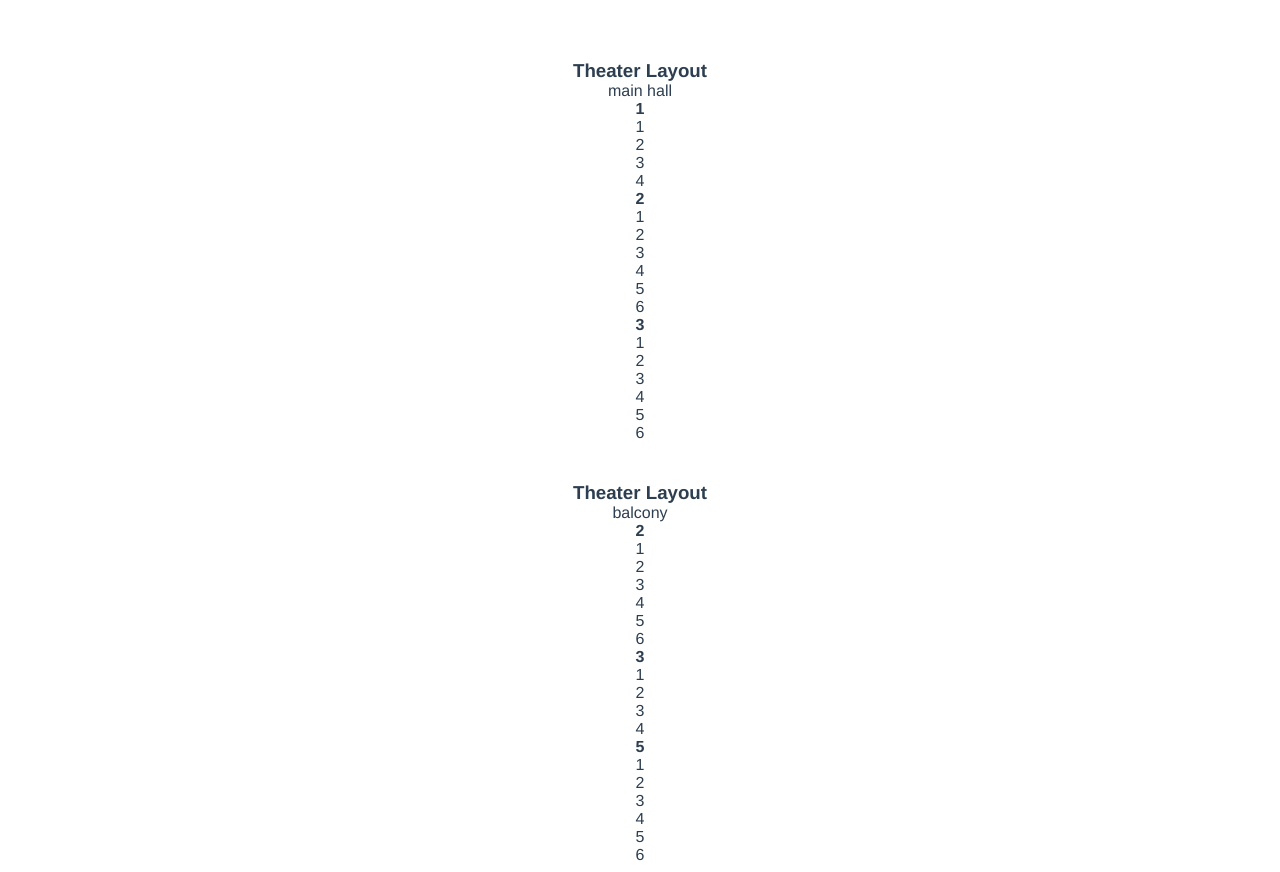
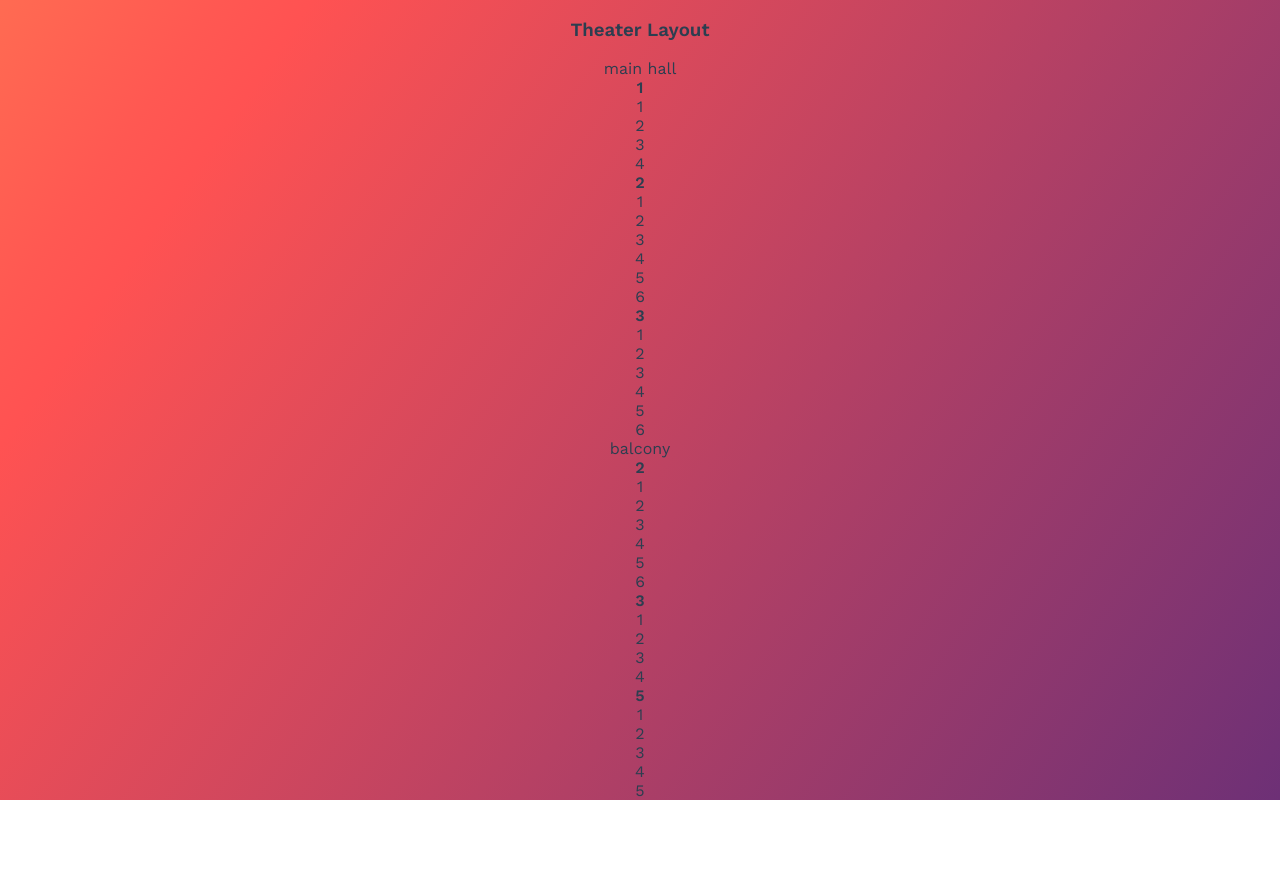
Before and after one commit to AlenaAlyona/theater_vue, a Vue app: page / in a window 1280 px wide. After the commit the page ends 800 px from the top, so only its background shows below. Built offline with nearby package versions, Linux system fonts and the light colour scheme.

Commit message:
set up a background

```diff
--- a/src/App.vue
+++ b/src/App.vue
@@ -1,5 +1,6 @@
 <template>
   <div class="container">
+    <h3 class="title">Theater Layout</h3>
     <Layout />
   </div>
 </template>
@@ -17,11 +18,29 @@ export default {
 
 <style>
 #app {
-  font-family: Avenir, Helvetica, Arial, sans-serif;
+  font-family: Work Sans, Helvetica Neue, Helvetica, Arial, sans-serif;
   -webkit-font-smoothing: antialiased;
   -moz-osx-font-smoothing: grayscale;
   text-align: center;
   color: #2c3e50;
-  margin-top: 60px;
+  background-image: linear-gradient(
+    -55deg,
+    #6d3076,
+    #ff5252 83%,
+    #ff5852 88%,
+    #ff6b52
+  );
+  display: flex;
+  height: 100%;
+  align-items: center;
+  flex-direction: column;
+  overflow: auto;
+}
+
+html,
+body {
+  height: 100%;
+  margin: 0;
+  padding: 0;
 }
 </style>
--- a/src/components/Layout.vue
+++ b/src/components/Layout.vue
@@ -6,7 +6,6 @@
         v-for="section in sectionsToDisplay"
         :key="section.name"
       >
-        <h3>Theater Layout</h3>
         <Section v-bind:section="section" />
       </div>
     </div>
```
